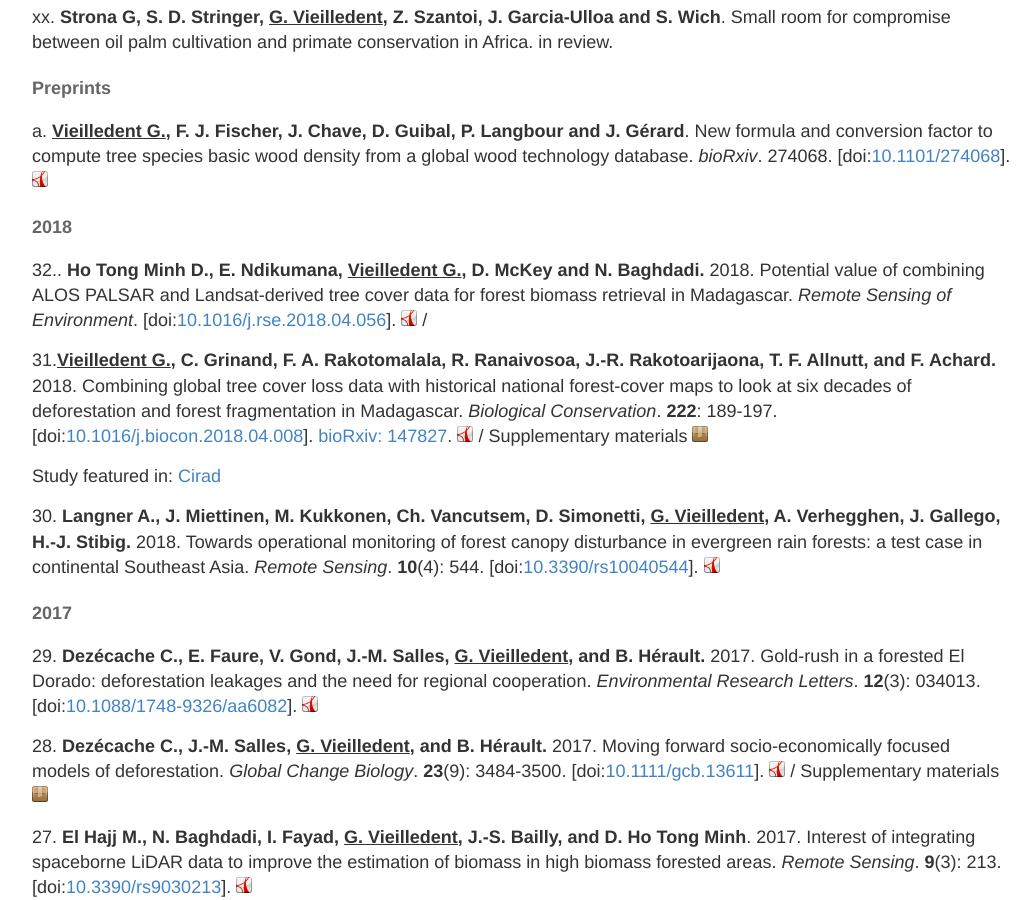
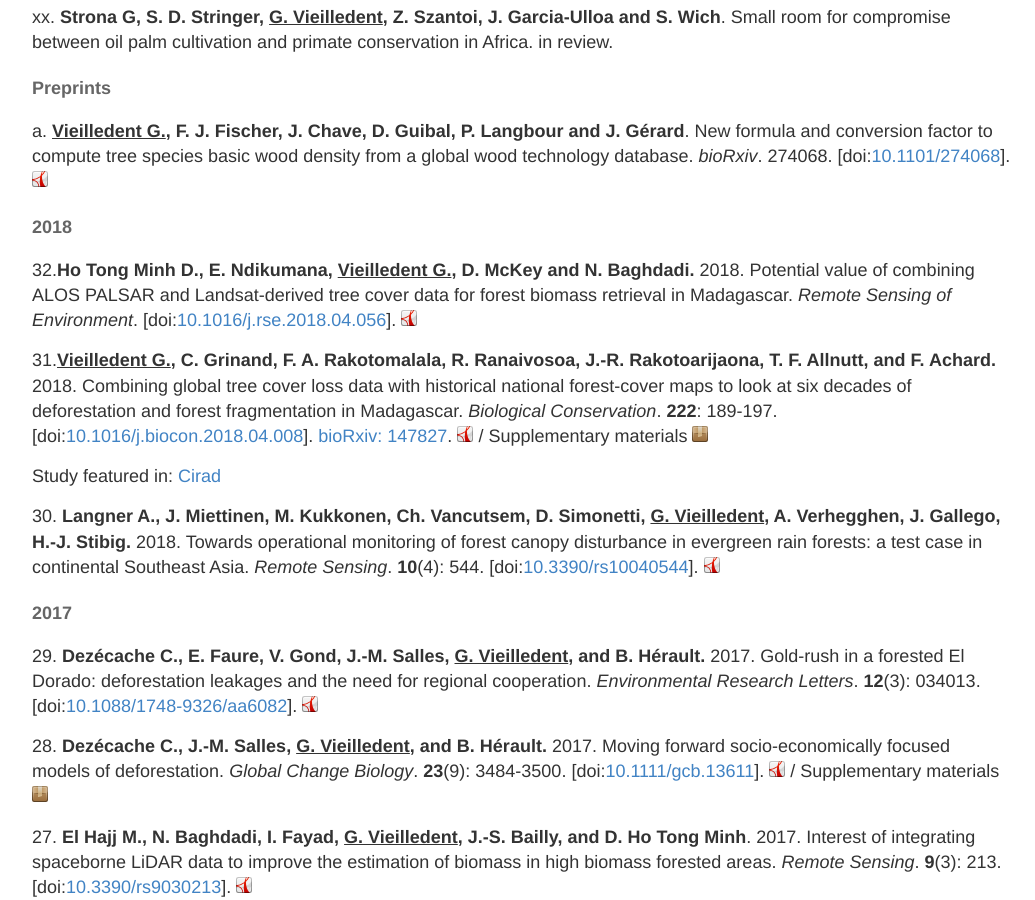
Before and after one commit to ghislainv/ghislainv.github.io, a Jekyll site: the page built from publications.md, in a window 1280 px wide and 900 px high, scrolled down 862 px. Shown: the whole window, without its empty margins (118-1153 px from the left). Built offline with Jekyll 4.4.1, drawn with Linux system fonts in a browser that asks for light colours.

Commit message:
Update publications

```diff
--- a/publications.md
+++ b/publications.md
@@ -31,9 +31,9 @@ a\. **<span style="text-decoration: underline;">Vieilledent G.</span>, F. J. Fis
 
 #### 2018
 
-32.\. **Ho Tong Minh D., E. Ndikumana, <span style="text-decoration: underline;">Vieilledent G.</span>, D. McKey and N. Baghdadi.** 2018. Potential value of combining ALOS PALSAR and Landsat-derived tree cover data for forest biomass retrieval in Madagascar. _Remote Sensing of Environment_.
+32\.**Ho Tong Minh D., E. Ndikumana, <span style="text-decoration: underline;">Vieilledent G.</span>, D. McKey and N. Baghdadi.** 2018. Potential value of combining ALOS PALSAR and Landsat-derived tree cover data for forest biomass retrieval in Madagascar. _Remote Sensing of Environment_.
 \[doi:[10.1016/j.rse.2018.04.056](https://doi.org/10.1016/j.rse.2018.04.056)\].
-[![manuscript in pdf](/images/logos/logo-pdf.png "manuscript in pdf")](/publications/HoTongMinh2018-RSE.pdf) /
+[![manuscript in pdf](/images/logos/logo-pdf.png "manuscript in pdf")](/publications/HoTongMinh2018-RSE.pdf)
 
 31\.**<span style="text-decoration: underline;">Vieilledent G.</span>, C. Grinand, F. A. Rakotomalala, R. Ranaivosoa, J.-R. Rakotoarijaona, T. F. Allnutt, and F. Achard.** 2018. Combining global tree cover loss data with historical national forest-cover maps to look at six decades of deforestation and forest fragmentation in Madagascar. _Biological Conservation_. **222**: 189-197.
 \[doi:[10.1016/j.biocon.2018.04.008](https://doi.org/10.1016/j.biocon.2018.04.008)\].
```
